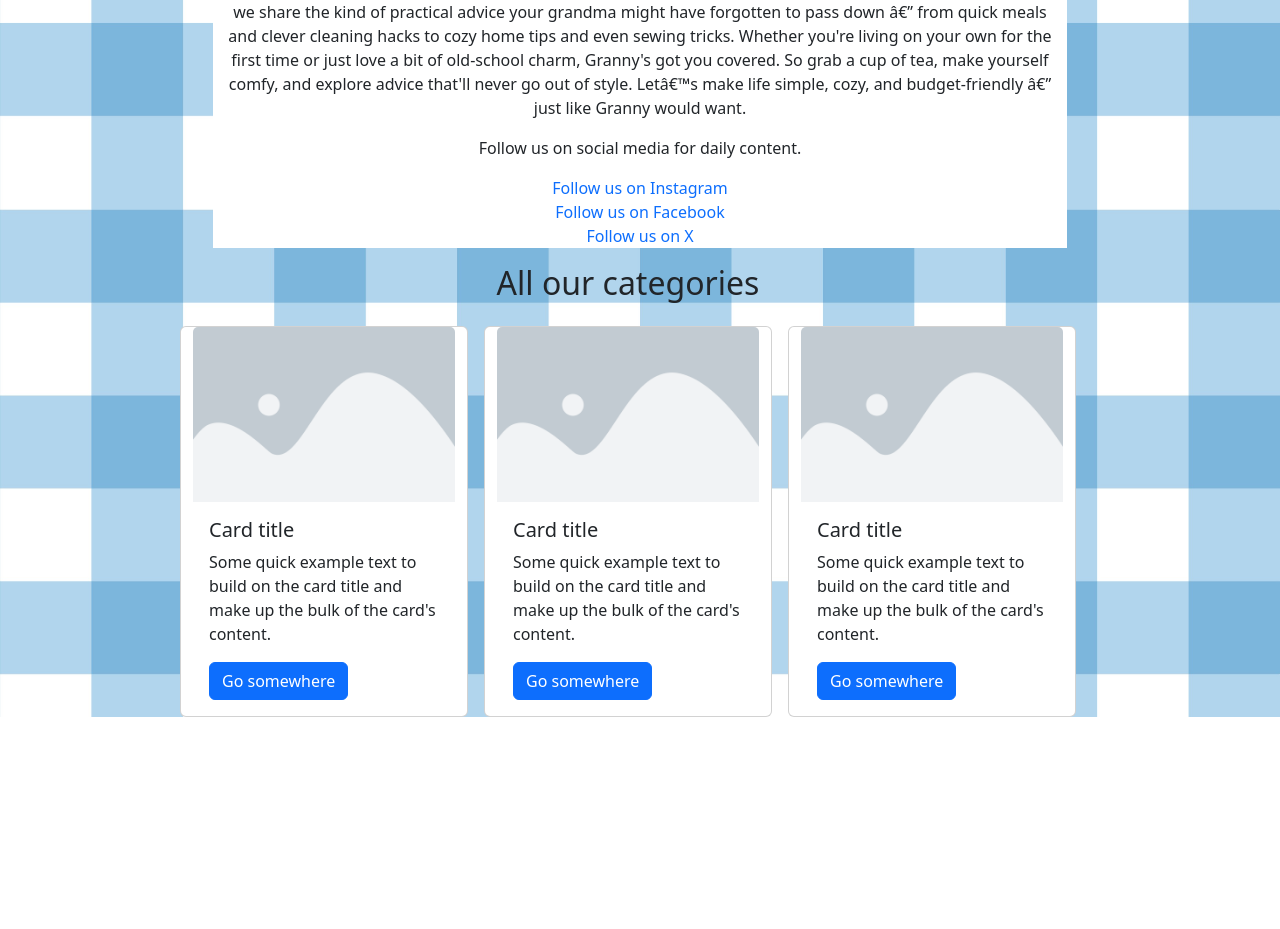
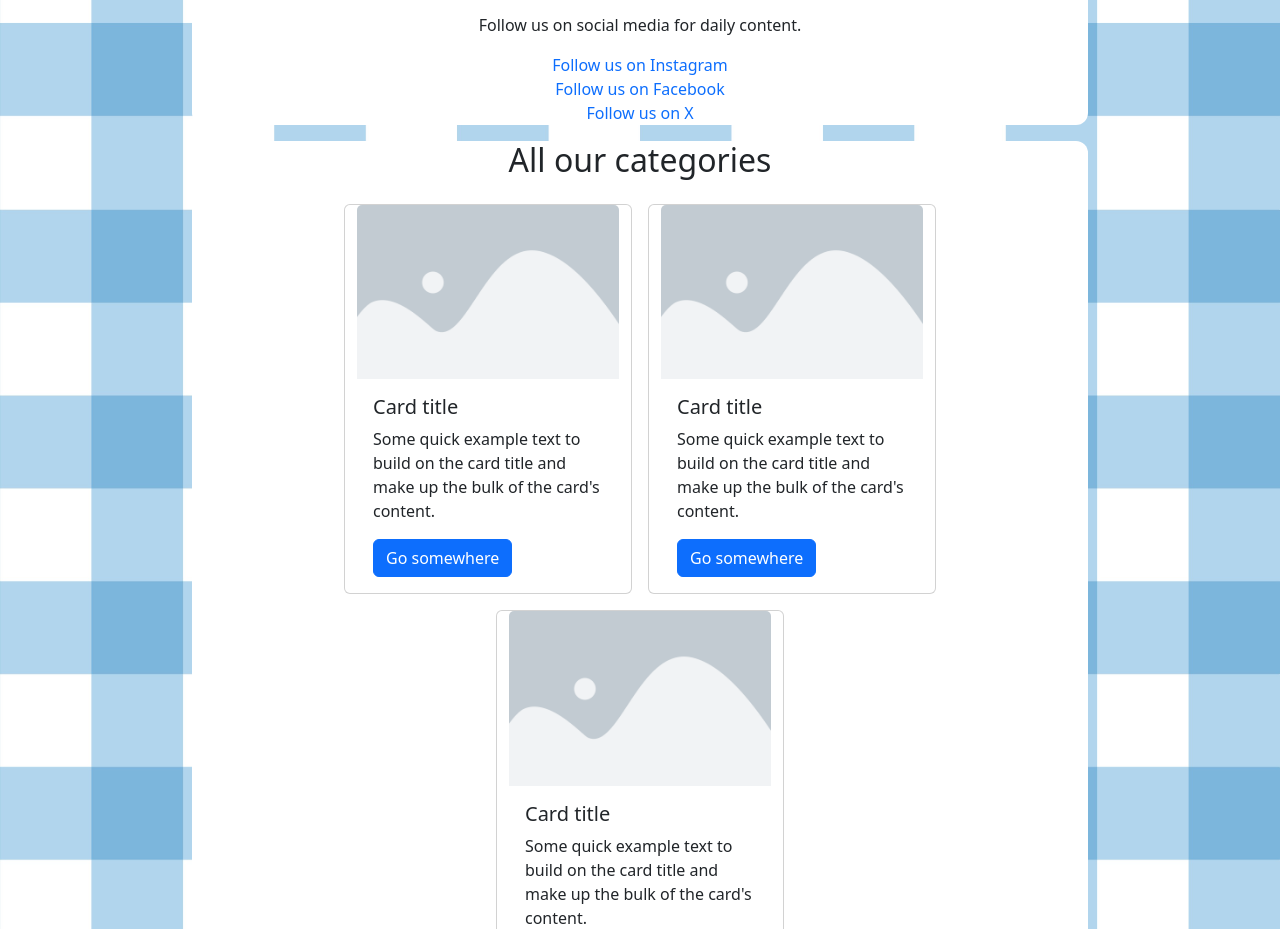
Before and after one commit to saraelizalde/Granny-s-Advice-proto2, a plain HTML site: page index.html in a window 1280 px wide. Shown: the part 721-1650 px from the top of the page. Before the commit the page ends 1438 px from the top, so only its background shows below. Drawn offline with nearby package versions, Linux system fonts and the light colour scheme.

Commit message:
Worked on dimmensions of header and categories section to make them match

```diff
--- a/assets/CSS/styles.css
+++ b/assets/CSS/styles.css
@@ -1,5 +1,3 @@
-
-
 /* Global styling */
 body {
   background-image: url(../images/gingham_pattern_blue_background.jpg);
@@ -12,12 +10,14 @@ body {
   overflow-x: hidden;
 }
 
-  img {
-    width: 100%;
-    height: auto;
 
+#header,
+#categories {
+  max-width: 80%;
+  margin: 0 auto;
+  background-color: white;
+  border-radius: 12px; /*Round corners*/
 }
-
 
 
 
@@ -25,23 +25,33 @@ body {
 /* Navbar */
 
 
+/* Header */
 
-
-
-/* Header */
-#header #introduction{
-  background-color: white;
+#header img {
+  max-width: 100%;
+  height: auto;
 }
 
 
 
 
 /* Categories */
-.card{
+
+.card {
   width: 18rem;
 }
 
-#categories .row{
-  width: 100%;
-  height: auto;
+
+
+
+
+
+/* Media query */
+
+@media (min-width: 768px) {
+  #categories,
+  #header {
+    max-width: 70%;
+    /* More narrow on larger screens to show more background*/
   }
+}
--- a/index.html
+++ b/index.html
@@ -75,9 +75,10 @@
 
   <!--Categories-->
   <main>
-    <section id="categories" class="container-fluid">
+    <section>
+      <div id="categories" class="container-fluid">
       <div class="row justify-content-center mt-3">
-        <div class="col-12">
+        <div class="col-11 col-sm-10 col-lg-8">
         <h2 class="text-center">All our categories</h2>
       </div>
       </div>
@@ -110,6 +111,7 @@
           </div>
         </div>
       </div>
+    </div>
     </section>
   </main>
 
```
Lines whose indentation alone changed are shown as unchanged.
